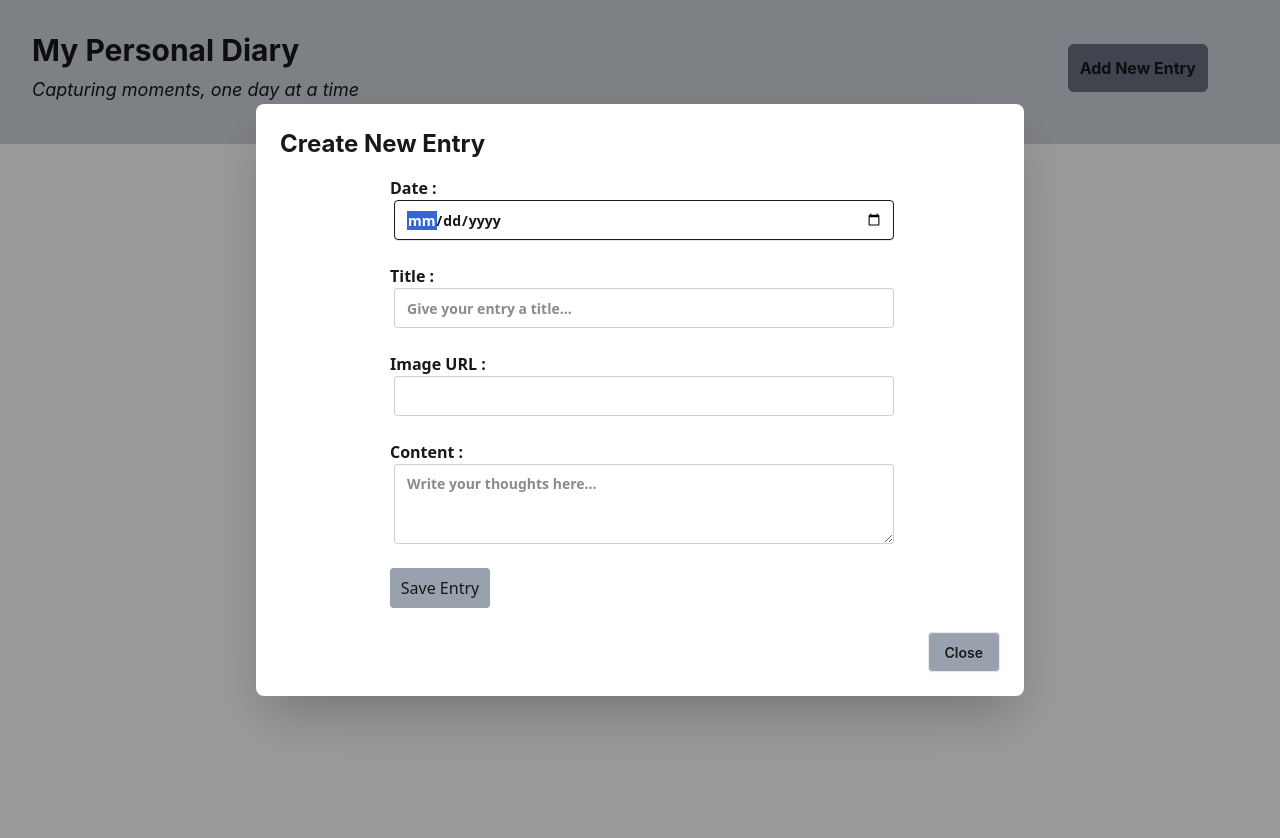
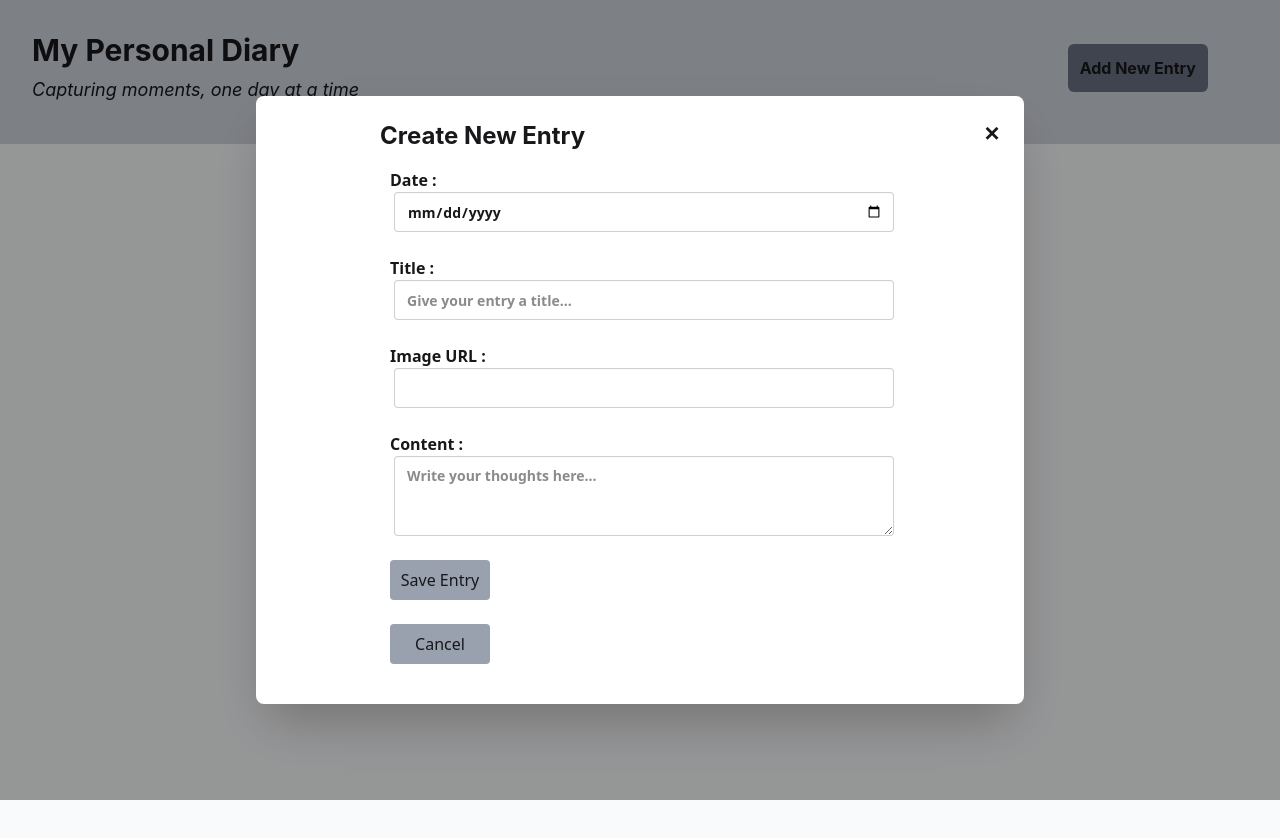
Before and after one commit to riya1997/ReactProject, a React (Vite) app: page / in a window 1280 px wide. Both pictures are taken after a click on the button "Add New Entry". Shown: the top 838 px of the page. Before the commit the page ends 800 px from the top, so only its background shows below. Built offline with nearby package versions, Linux system fonts and the light colour scheme.

Commit message:
Homepage changes

```diff
--- a/src/App.jsx
+++ b/src/App.jsx
@@ -1,9 +1,11 @@
+import DiaryList from "./components/DiaryList";
 import Header from "./components/Header";
 import EntryProvider from "./context/EntryContext";
 const App = () => {
   return (
     <EntryProvider>
       <Header />
+      <DiaryList />
     </EntryProvider>
   );
 };
--- /dev/null
+++ b/src/components/DiaryCard.jsx
@@ -0,0 +1,21 @@
+const DiaryCard = ({ entry, onClick }) => {
+  return (
+    <div
+      onClick={onClick}
+      className="shadow-xl hover:shadow-2xl cursor-pointer rounded-md"
+    >
+      <img
+        src={entry.imgUrl}
+        alt={entry.title}
+        className="w-full h-64 object-cover"
+      />
+
+      <div className="p-4">
+        <h2>{entry.title}</h2>
+        <p>{entry.date}</p>
+      </div>
+    </div>
+  );
+};
+
+export default DiaryCard;
--- /dev/null
+++ b/src/components/DiaryList.jsx
@@ -0,0 +1,38 @@
+import { useEntry } from "../context/EntryContext";
+import DiaryCard from "./DiaryCard";
+import { useState } from "react";
+import DiaryModal from "./DiaryModal";
+
+function DiaryList() {
+  const { entries } = useEntry();
+  const [selectedDiary, setSelectedDiary] = useState(null);
+  const sortedEntries = [...entries].sort(
+    (a, b) => new Date(b.date) - new Date(a.date),
+  );
+
+  // console.log(entries);
+  return (
+    <main className="min-h-screen bg-gray-50 p-8">
+      {entries && (
+        <section className="grid gap-4 sm:grid-cols-2 md:grid-cols-3 lg:grid-cols-5">
+          {sortedEntries.map((diary) => (
+            <DiaryCard
+              key={diary.date}
+              entry={diary}
+              onClick={() => setSelectedDiary(diary)}
+            />
+          ))}
+        </section>
+      )}
+
+      {selectedDiary && (
+        <DiaryModal
+          diary={selectedDiary}
+          onClose={() => setSelectedDiary(null)}
+        />
+      )}
+    </main>
+  );
+}
+
+export default DiaryList;
--- /dev/null
+++ b/src/components/DiaryModal.jsx
@@ -0,0 +1,31 @@
+const DiaryModal = ({ diary, onClose }) => {
+  return (
+    <div
+      className="fixed inset-0 bg-black/50 flex items-center justify-center z-50"
+      onClick={onClose}
+    >
+      <div
+        className="bg-white rounded-lg p-6 max-w-xl w-full"
+        onClick={(e) => e.stopPropagation()}
+      >
+        <button className="float-right text-xl font-bold" onClick={onClose}>
+          ✕
+        </button>
+
+        <img
+          src={diary.imgUrl}
+          alt={diary.title}
+          className="w-full h-72 object-cover rounded"
+        />
+
+        <h2 className="text-2xl font-bold mt-4">{diary.title}</h2>
+
+        <p className="text-gray-500">{diary.date}</p>
+
+        <p className="mt-4">{diary.content}</p>
+      </div>
+    </div>
+  );
+};
+
+export default DiaryModal;
--- a/src/components/EntryForm.jsx
+++ b/src/components/EntryForm.jsx
@@ -8,7 +8,7 @@ const initialFormData = {
   content: "",
 };
 
-const EntryForm = () => {
+const EntryForm = ({ handleCancel }) => {
   const { addEntry } = useEntry();
   const [formData, setFormData] = useState(initialFormData);
   const [submittedData, setSubmittedData] = useState(null);
@@ -36,11 +36,13 @@ const EntryForm = () => {
         imgUrl: formData.imgUrl,
         content: formData.content,
       };
+      console.log("entry being saved:", entry);
       addEntry(entry);
       setSubmittedData(formData);
       setFormData(initialFormData);
       setShowSuccess(true);
       setTimeout(() => setShowSuccess(false), 3000);
+      setTimeout(() => document.getElementById("my_modal_1").close(), 4000);
     } catch (error) {
       alert(error);
     }
@@ -114,6 +116,14 @@ const EntryForm = () => {
           Save Entry
         </button>
       </form>
+      <br />
+      <button
+        type="submit"
+        className="w-[100px] py-2 bg-gray-400 rounded hover:bg-gray-600"
+        onClick={handleCancel}
+      >
+        Cancel
+      </button>
     </div>
   );
 };
--- a/src/components/Header.jsx
+++ b/src/components/Header.jsx
@@ -1,9 +1,11 @@
-// import { Modal } from "flowbite-react";
 import { useState } from "react";
 import EntryForm from "./EntryForm";
 
 const Header = () => {
   const [openModal, setOpenModal] = useState(false);
+  const handleCancel = () => {
+    document.getElementById("my_modal_1").close();
+  };
   return (
     <div className="bg-gray-300 p-8 flex flex-row justify-between">
       <div>
@@ -21,30 +23,17 @@ const Header = () => {
         </button>
         <dialog id="my_modal_1" className="modal">
           <div className="modal-box max-w-3xl">
-            <h3 className="font-bold text-2xl">Create New Entry</h3>
-            <EntryForm />
-            <div className="modal-action">
-              <form method="dialog">
-                {/* if there is a button in form, it will close the modal */}
-                <button className="btn bg-gray-400 hover:bg-gray-600">
-                  Close
-                </button>
-              </form>
-            </div>
+            <button
+              className="float-right text-xl font-bold"
+              onClick={handleCancel}
+            >
+              ✕
+            </button>
+            <h3 className="font-bold text-2xl px-25">Create New Entry</h3>
+
+            <EntryForm handleCancel={handleCancel} />
           </div>
         </dialog>
-        {/* <Modal show={openModal} onClose={() => setOpenModal(false)}>
-            <ModalHeader>Create New Entry</ModalHeader>
-            <ModalBody>
-              <EntryForm />
-            </ModalBody>
-            <ModalFooter>
-              <Button color="alternative" onClick={() => setOpenModal(false)}>
-                Cancel
-              </Button>
-              <Button onClick={() => setOpenModal(false)}>Save Entry</Button>
-            </ModalFooter>
-          </Modal> */}
       </div>
     </div>
   );
```
